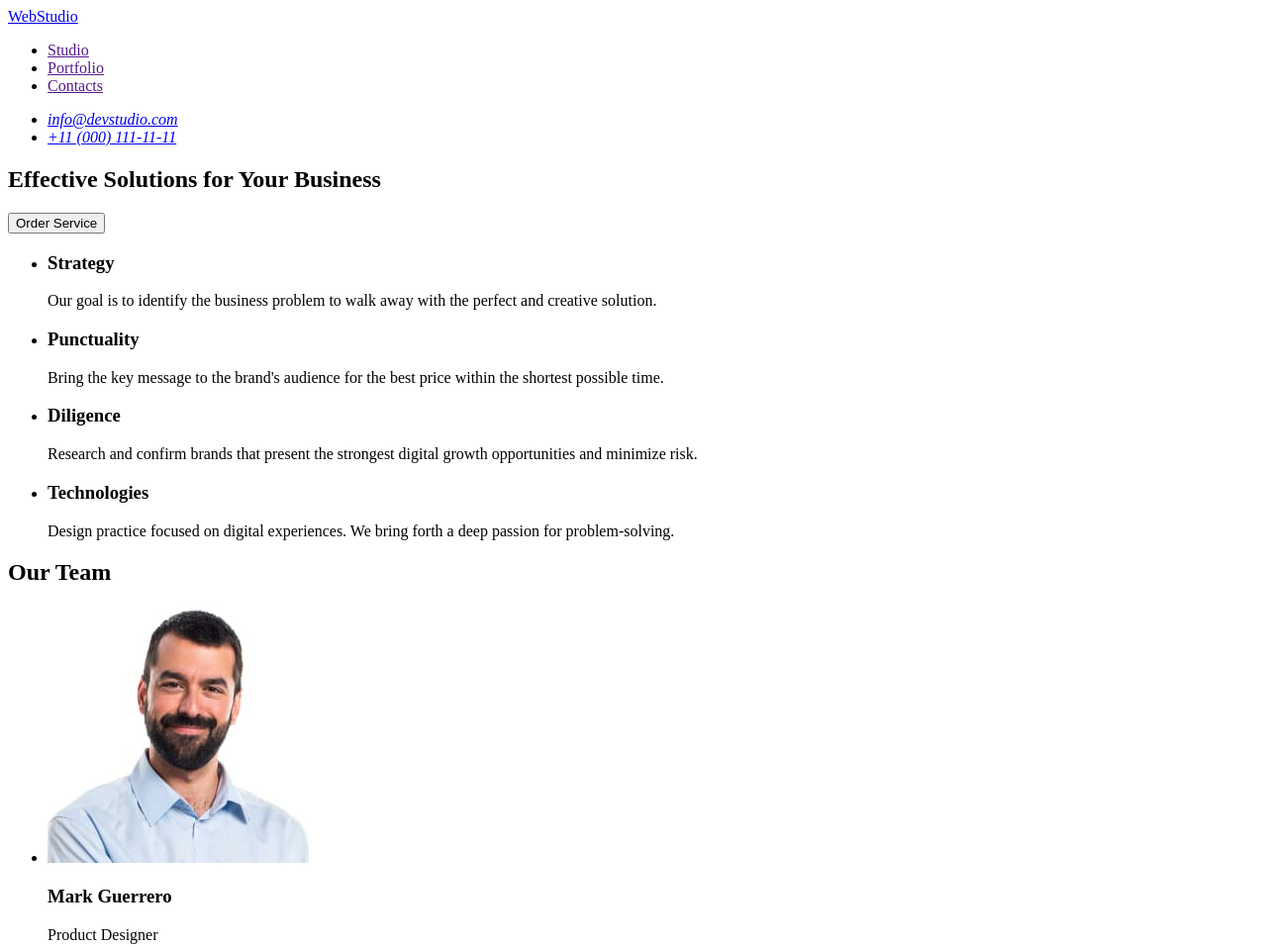
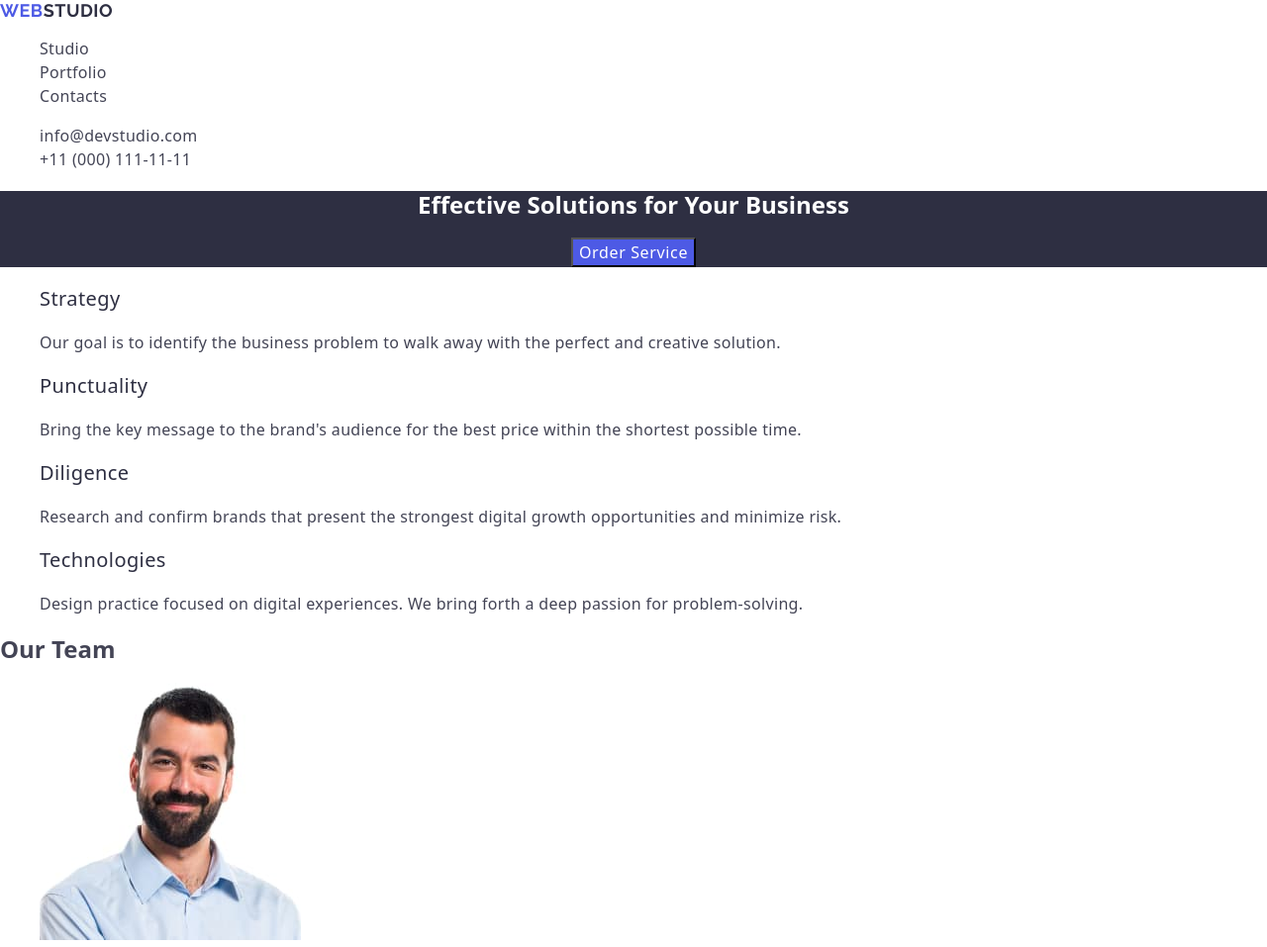
Before and after one commit to NataliiaNikitenko/goit-markup-hw-02, a plain HTML site: page index.html in a window 1280 px wide. Shown: the top 957 px of the page at 99% size. Drawn offline with nearby package versions, Linux system fonts and the light colour scheme.

Commit message:
head+hero+feat

```diff
--- a/css/styles.css
+++ b/css/styles.css
@@ -0,0 +1,75 @@
+body {
+    font-family:"Roboto", sans-serif;
+    background-color:#ffffff;
+    color: #434455;
+}
+ul {
+    list-style-type: none;
+}
+a {
+    text-decoration: none;
+}
+
+.header-nav-logo {
+    color: #4D5AE5;
+    font-family: Raleway;
+    font-size: 18px;
+    font-style: normal;
+    font-weight: 700;
+    line-height: 21px; /* 116.667% */
+    letter-spacing: 0.54px;
+    text-transform: uppercase;}
+.part-logo {
+        color:#2E2F42;
+    }
+.header-menu-link {
+    font-size: 16px;
+    font-style: normal;
+    font-weight: 500;
+    line-height: 24px; /* 150% */
+    letter-spacing: 0.32px;}
+
+    .header-adress-link {
+    color: #434455;
+/* Body */
+font-size: 16px;
+font-style: normal;
+font-weight: 400;
+line-height: 24px; /* 150% */
+letter-spacing: 0.32px;
+}
+/*.header-menu-link:hover {
+    color: cadetblue;}
+.header-menu-link:focus {
+    color: rebeccapurple;}
+.header-menu-link:active {
+    color: brown;
+}*/
+
+.hero {
+    background-color: #2E2F42;
+    color: white;
+    text-align: center;
+}
+.hero-button-main{
+    color:#FFF;
+font-size: 16px;
+font-style: normal;
+font-weight: 500;
+line-height: 24px; /* 150% */
+letter-spacing: 0.64px;
+background-color:#4D5AE5;
+}
+.features-subtitle {
+    color:#2E2F42;
+    font-size: 20px;
+    font-style: normal;
+    font-weight: 500;
+    line-height: 24px; /* 120% */
+    letter-spacing: 0.4px;}
+.features-item-title {
+    font-size: 16px;
+    font-style: normal;
+    font-weight: 400;
+    line-height: 24px; /* 150% */
+    letter-spacing: 0.32px;}
--- a/index.html
+++ b/index.html
@@ -6,55 +6,64 @@
     <meta name="viewport" content="width=device-width, initial-scale=1.0">
     <title>Document</title>
     <link rel="stylesheet" href="css/styles.css">
+    <link rel="stylesheet"
+        href="https://cdnjs.cloudflare.com/ajax/libs/modern-normalize/1.1.0/modern-normalize.min.css">
+    <link rel="preconnect" href="https://fonts.googleapis.com">
+    <link rel="preconnect" href="https://fonts.gstatic.com" crossorigin>
+    <link href="https://fonts.googleapis.com/css2?family=Raleway:wght@700&family=Roboto:wght@400;500;700&display=swap"
+        rel="stylesheet">
 </head>
 
 <body>
-    <header>
-        <nav>
-            <a href="./index.html">WebStudio</a>
-            <ul>
-                <li><a href="">Studio</a></li>
-                <li><a href="">Portfolio</a></li>
-                <li><a href="">Contacts</a></li>
+    <header class="header">
+        <nav class="header-nav">
+            <a href="./index.html"
+            class="header-nav-logo">Web<span class="part-logo">Studio</span>
+            </a>
+            <ul class="header-menu-list">
+                <li class="header-menu-item"><a class="header-menu-link">Studio</a></li>
+                <li class="header-menu-item"><a class="header-menu-link">Portfolio</a></li>
+                <li class="header-menu-item"><a class="header-menu-link">Contacts</a></li>
             </ul>
         </nav>
         <address>
             <ul>
-                <li><a href="mailto:info@devstudio.com">info@devstudio.com</a></li>
-                <li>
-                    <a href="tel:+110001111111">+11 (000) 111-11-11</a>
+                <li class="header-adress">
+                    <a class="header-adress-link" href="mailto:info@devstudio.com">info@devstudio.com</a></li>
+                <li class="header-adress">
+                    <a class="header-adress-link" href="tel:+110001111111">+11 (000) 111-11-11</a>
                 </li>
             </ul>
         </address>
     </header>
     <main>
-        <section>
+        <section class="hero">
             <h1>Effective Solutions
                 for Your Business
             </h1>
-            <button type="button">Order Service</button>
+            <button type="button" class="hero-button-main" >Order Service</button>
         </section>
-        <section>
+        <section class="features">
             <h2 hidden>Features</h2>
-            <ul>
-                <li>
-                    <h3>Strategy</h3>
-                    <p>Our goal is to identify the business
+            <ul class="features-list">
+                <li class="features-item">
+                    <h3 class="features-subtitle">Strategy</h3>
+                    <p class="features-item-title">Our goal is to identify the business
                         problem to walk away with the perfect and creative solution.</p>
                 </li>
-                <li>
-                    <h3>Punctuality</h3>
-                    <p>Bring the key message to the brand's audience for the best price within the shortest possible
+                <li class="features-item">
+                    <h3 class="features-subtitle">Punctuality</h3>
+                    <p class="features-item-title">Bring the key message to the brand's audience for the best price within the shortest possible
                         time.</p>
                 </li>
-                <li>
-                    <h3>Diligence</h3>
-                    <p>Research and confirm brands that present the strongest digital growth opportunities and minimize
+                <li class="features-item">
+                    <h3 class="features-subtitle">Diligence</h3>
+                    <p class="features-item-title">Research and confirm brands that present the strongest digital growth opportunities and minimize
                         risk.</p>
                 </li>
-                <li>
-                    <h3>Technologies</h3>
-                    <p>Design practice focused on digital experiences. We bring forth a deep passion for
+                <li class="features-item">
+                    <h3 class="features-subtitle">Technologies</h3>
+                    <p class="features-item-title">Design practice focused on digital experiences. We bring forth a deep passion for
                         problem-solving.</p>
                 </li>
             </ul>
```
